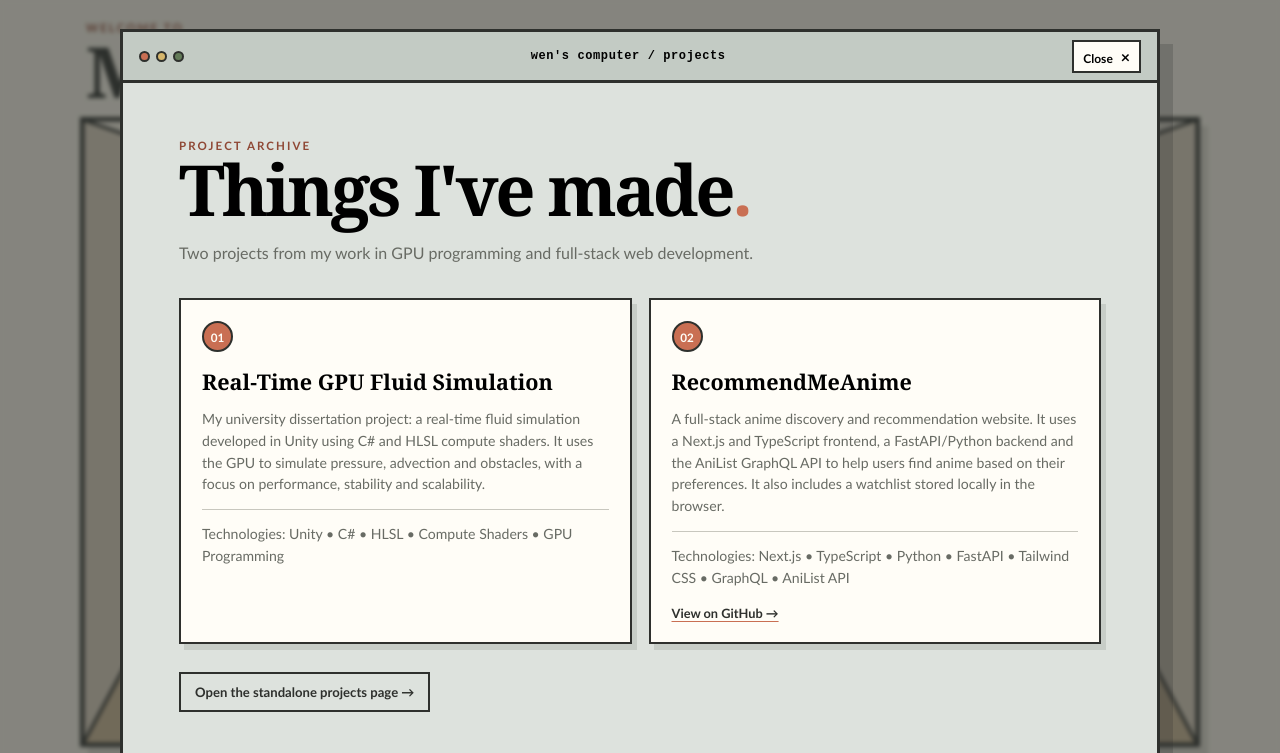
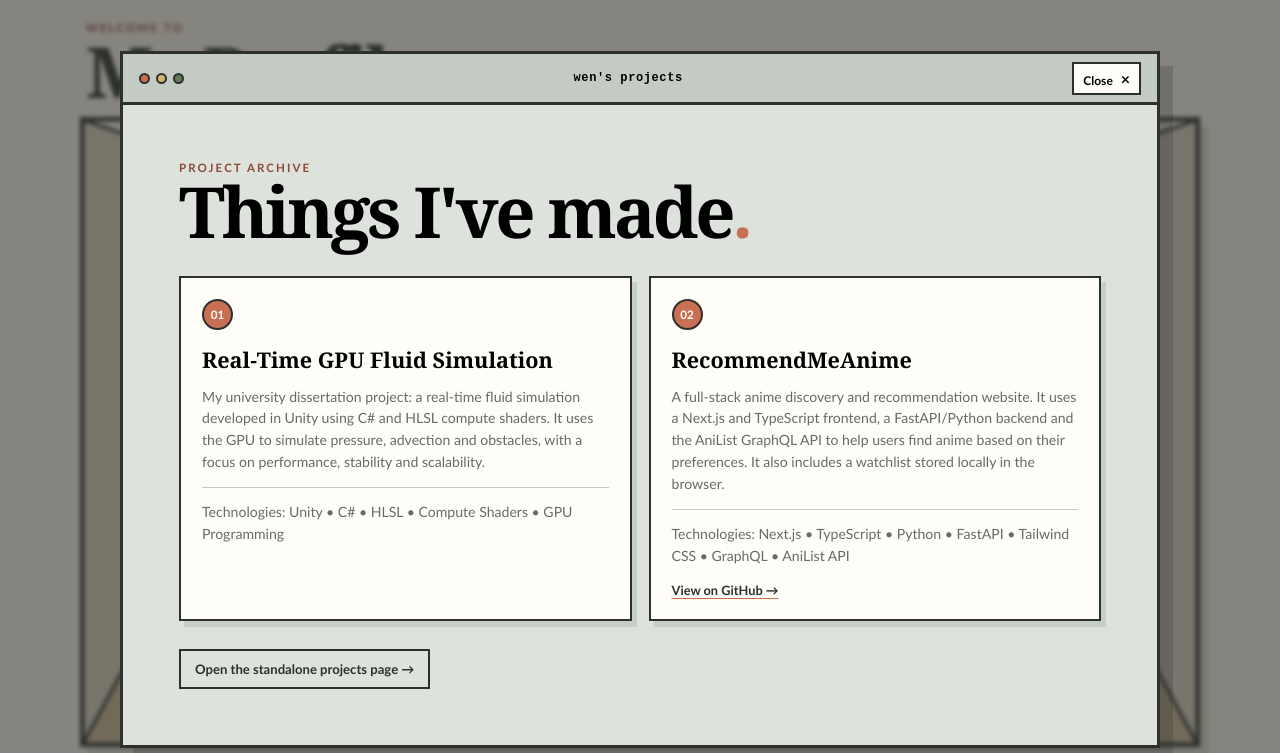
Before and after one commit to WenZhu72/my_profile, a plain HTML site: page index.html in a window 1280 px wide. Both pictures are taken after a click on the button "PROJECTS". Shown: the top 753 px of the page. Drawn offline with Linux system fonts and the light colour scheme; grey boxes are pictures that could not be loaded.

Commit message:
slight wording changes

```diff
--- a/index.html
+++ b/index.html
@@ -56,14 +56,13 @@
         <div class="projects-window">
             <header class="projects-toolbar">
                 <div class="window-controls" aria-hidden="true"><span></span><span></span><span></span></div>
-                <p>wen's computer / projects</p>
+                <p>wen's projects</p>
                 <button class="close-projects" type="button" aria-label="Close projects">Close <span aria-hidden="true">×</span></button>
             </header>
             <div class="projects-content">
                 <div class="projects-intro">
                     <p class="kicker">PROJECT ARCHIVE</p>
                     <h2 id="projects-title">Things I've made<span aria-hidden="true">.</span></h2>
-                    <p>Two projects from my work in GPU programming and full-stack web development.</p>
                 </div>
                 <div class="project-grid" id="project-grid"></div>
                 <a class="standalone-link" href="./projects.html">Open the standalone projects page <span aria-hidden="true">→</span></a>
```
